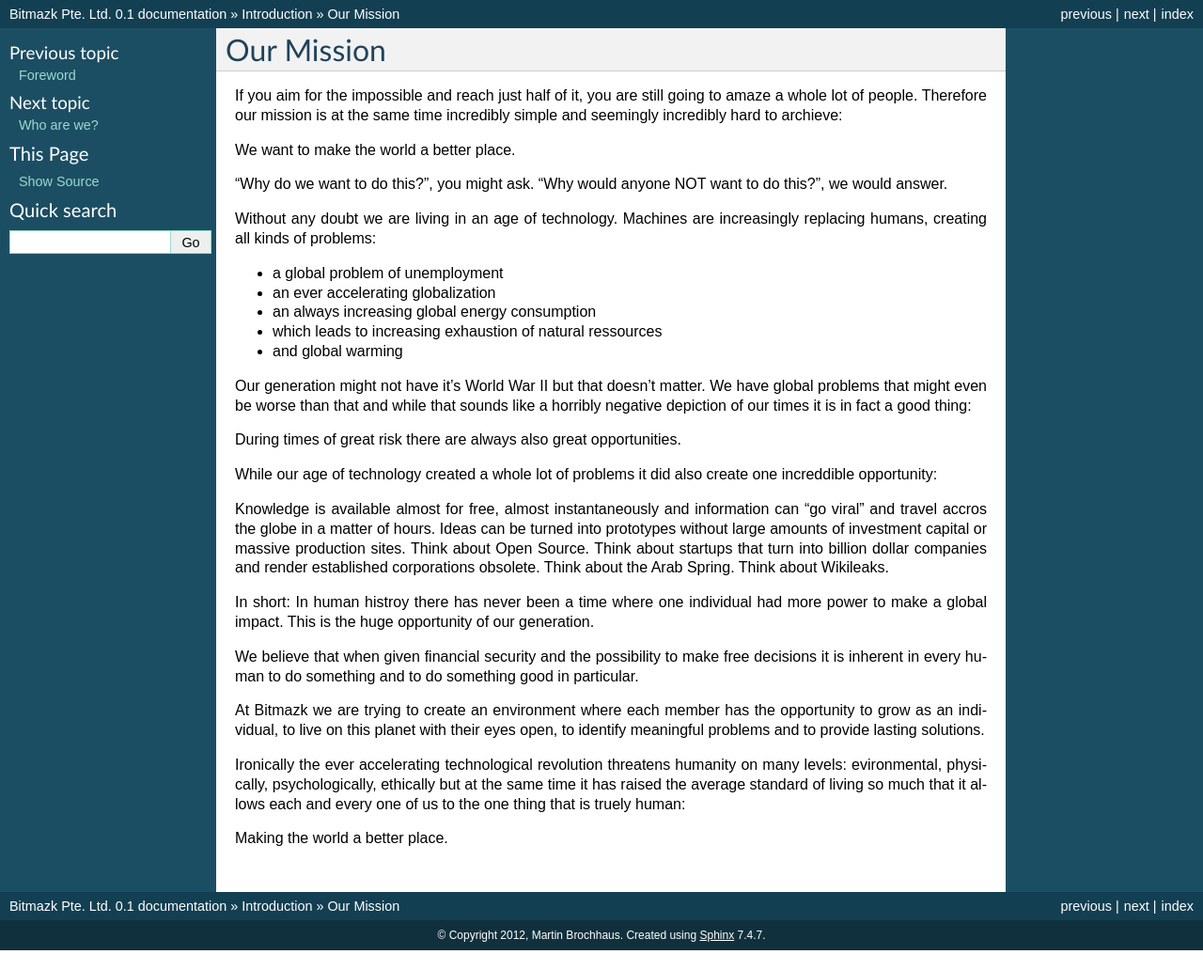
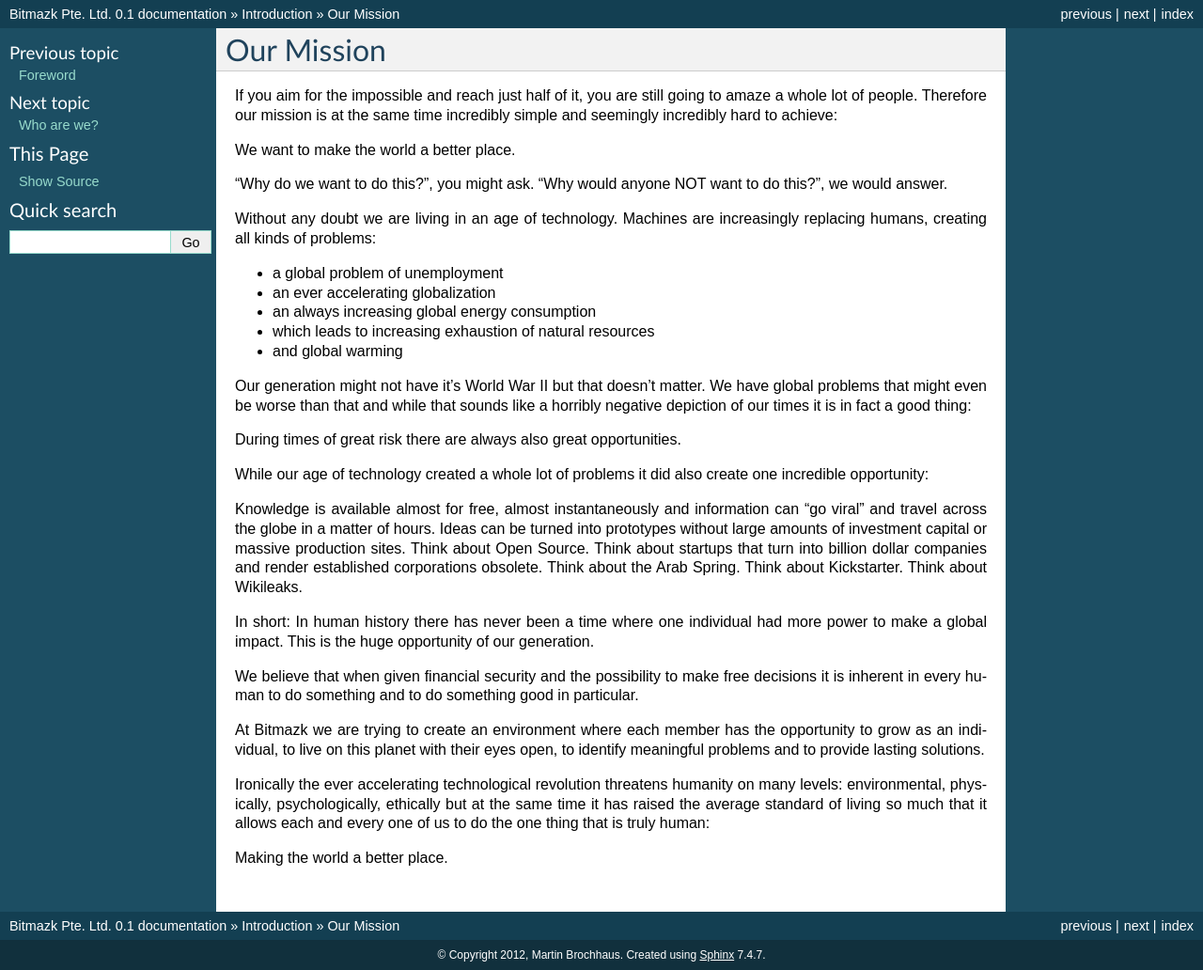
Before and after one commit to bitlabstudio/bitmazk-book, a Sphinx documentation site: the page built from docs/introduction/our_mission.rst, in a window 1280 px wide. Shown: the whole page at 94% size. Built offline with Sphinx 7.4.7, drawn with Linux system fonts in a browser that asks for light colours; formulas are drawn with MathJax 3; pages that are not in the unit, such as notebooks, are missing from menus; before the commit the page ends 1011 px from its top, so only the background shows below that.

Commit message:
codereview fixes for cb126b0
Also fixed a few more things the spell checker showed me... I should on the
spell checker all the time when I write prose :)

```diff
--- a/docs/introduction/our_mission.rst
+++ b/docs/introduction/our_mission.rst
@@ -3,7 +3,7 @@ Our Mission
 
 If you aim for the impossible and reach just half of it, you are still going to
 amaze a whole lot of people. Therefore our mission is at the same time
-incredibly simple and seemingly incredibly hard to archieve:
+incredibly simple and seemingly incredibly hard to achieve:
 
 We want to make the world a better place.
 
@@ -16,7 +16,7 @@ increasingly replacing humans, creating all kinds of problems:
 * a global problem of unemployment
 * an ever accelerating globalization
 * an always increasing global energy consumption
-* which leads to increasing exhaustion of natural ressources
+* which leads to increasing exhaustion of natural resources
 * and global warming
 
 Our generation might not have it's World War II but that doesn't matter. We
@@ -26,16 +26,16 @@ like a horribly negative depiction of our times it is in fact a good thing:
 During times of great risk there are always also great opportunities.
 
 While our age of technology created a whole lot of problems it did also create
-one increddible opportunity:
+one incredible opportunity:
 
 Knowledge is available almost for free, almost instantaneously and information
-can "go viral" and travel accros the globe in a matter of hours. Ideas can be
+can "go viral" and travel across the globe in a matter of hours. Ideas can be
 turned into prototypes without large amounts of investment capital or massive
 production sites. Think about Open Source. Think about startups that turn into
 billion dollar companies and render established corporations obsolete.
-Think about the Arab Spring. Think about Wikileaks.
+Think about the Arab Spring. Think about Kickstarter. Think about Wikileaks.
 
-In short: In human histroy there has never been a time where one individual had
+In short: In human history there has never been a time where one individual had
 more power to make a global impact. This is the huge opportunity of our
 generation.
 
@@ -48,8 +48,8 @@ opportunity to grow as an individual, to live on this planet with their eyes
 open, to identify meaningful problems and to provide lasting solutions.
 
 Ironically the ever accelerating technological revolution threatens humanity on
-many levels: evironmental, physically, psychologically, ethically but
+many levels: environmental, physically, psychologically, ethically but
 at the same time it has raised the average standard of living so much that it
-allows each and every one of us to the one thing that is truely human:
+allows each and every one of us to do the one thing that is truly human:
 
 Making the world a better place.
```
